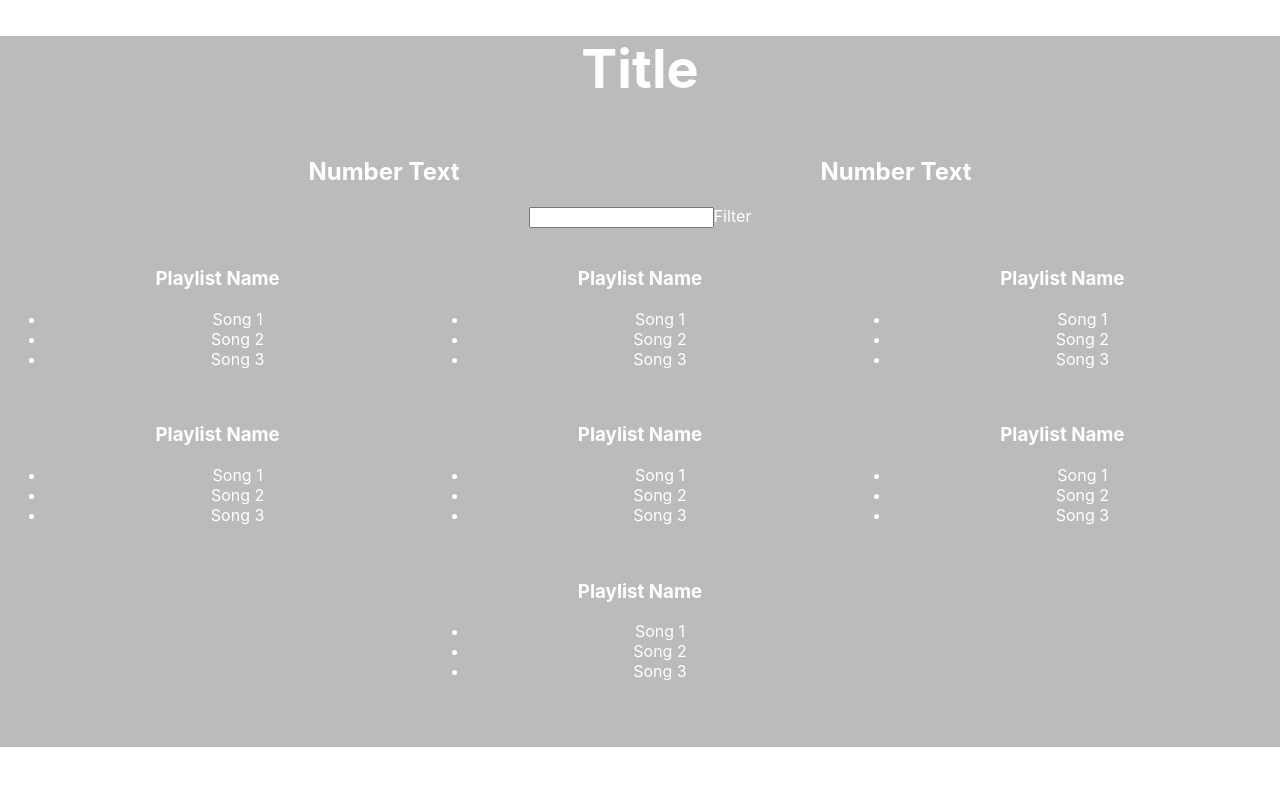
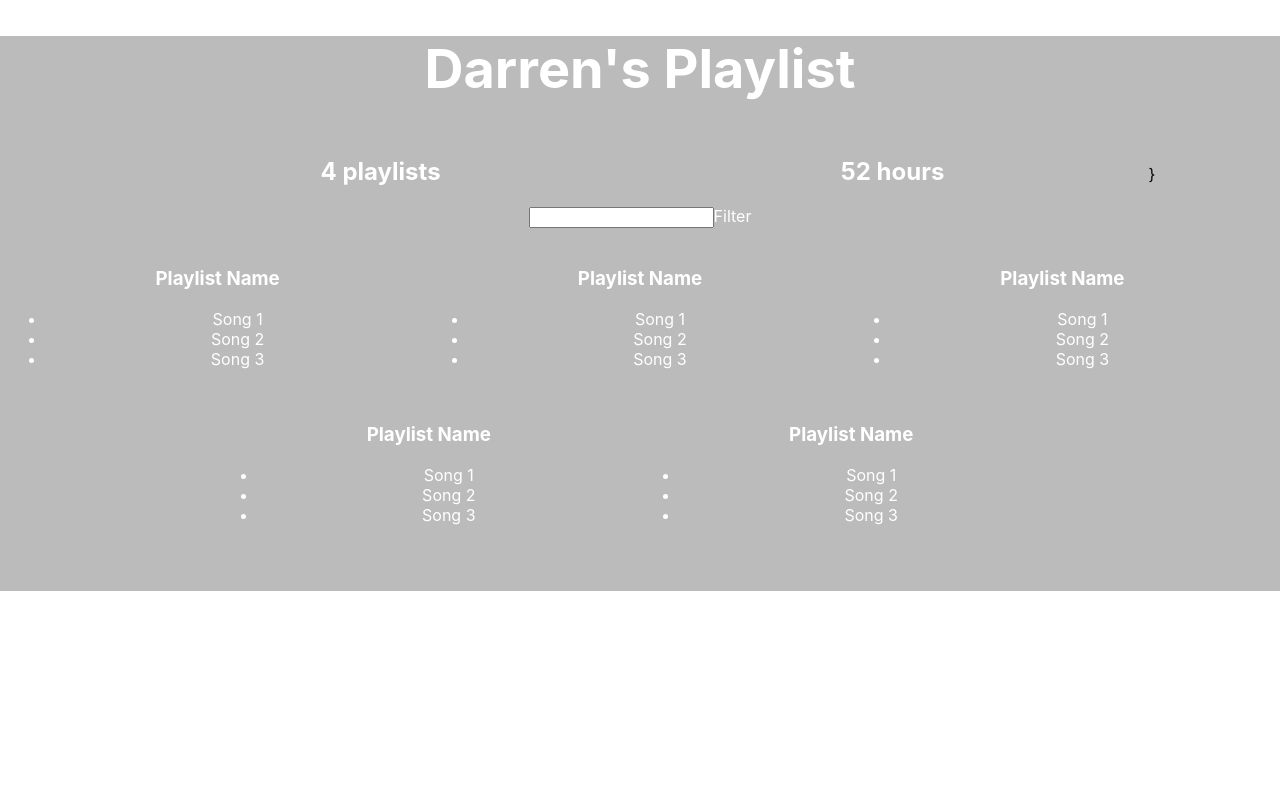
Before and after one commit to darrenhundt/better-playlists, a React (Create React App) app: page / in a window 1280 px wide. Shown: the top 786 px of the page. Built offline with nearby package versions, Linux system fonts and the light colour scheme.

Commit message:
Added Fake Server Data

```diff
--- a/src/App.js
+++ b/src/App.js
@@ -5,12 +5,63 @@ let defaultStyle = {
 	color: '#fff'
 };
 let bg = '#bbb';
+let fakeServerData = {
+	user: {
+		name: 'Darren',
+		playlists: [
+			{
+				name: '2010 Favorites',
+				songs: [
+					{name: 'Beat It', duration: 240},
+					{name: 'Some Nights', duration: 300},
+					{name: 'Pumped Up Kicks', duration: 240}]
+			},
+			{
+				name: '2011 Favorites',
+				songs: [
+					{name: 'Lonely Boy', duration: 440},
+					{name: 'Gold on the Ceiling', duration: 240},
+					{name: 'Next Girl', duration: 240}]
+			},
+			{
+				name: '2012 Favorites',
+				songs: [
+					{name: 'Shook Me', duration: 340},
+					{name: 'All Night', duration: 240},
+					{name: 'Long', duration: 240}]
+			},
+			{
+				name: '2013 Favorites',
+				songs: [
+					{name: 'Gone', duration: 140},
+					{name: 'Golddigga', duration: 240},
+					{name: 'Power', duration: 240}]
+			}
+		]
+	}
+};
 
-class Aggregate extends Component {
+class PlaylistCounter extends Component {
 	render () {
 		return (
 			<div style={{...defaultStyle, width: "40%", display: "inline-block"}} className="aggregate">
-				<h2>Number Text</h2>
+				<h2>{this.props.playlists.length} playlists</h2>
+			</div>
+		);
+	}
+}
+
+class HoursCounter extends Component {
+	render () {
+		let allSongs = this.props.playlists.reduce((songs, eachPlaylist) => {
+			return songs.concat(eachPlaylist.songs)
+		}, []);
+		let totalDuration = allSongs.reduce((sum, eachSong) => {
+			return sum + eachSong.duration;
+		}, 0)
+		return (
+			<div style={{...defaultStyle, width: "40%", display: "inline-block"}} className="aggregate">
+				<h2>{Math.round(totalDuration/60)} hours</h2>
 			</div>
 		);
 	}
@@ -45,21 +96,33 @@ class Playlist extends Component {
 }
 
 class App extends Component {
+	constructor() {
+		super();
+		this.state = {serverData: {}}
+	}
+	componentDidMount() {
+		setTimeout(() => {
+			this.setState({serverData: fakeServerData});
+		}, 1000);
+	}
   render() {
     return (
       <div style={{background: bg}} className="App">
-				<h1 style={defaultStyle}>Title</h1>
-				<Aggregate />
-				<Aggregate />
+				{this.state.serverData.user ?
+					<div>
+						<h1 style={defaultStyle}>
+						{this.state.serverData.user.name}'s Playlist</h1>
+							<PlaylistCounter playlists={this.state.serverData.user.playlists}/>
+							<HoursCounter playlists={this.state.serverData.user.playlists}/>
+						}
 						<Filter/>
 						<Playlist/>
 						<Playlist/>
 						<Playlist/>
 						<Playlist/>
 						<Playlist/>
-				<Playlist/>
-				<Playlist/>
-
+					</div> : <h1 style={defaultStyle}>Loading...</h1>
+				}
       </div>
     );
   }
```
Lines whose indentation alone changed are shown as unchanged.
